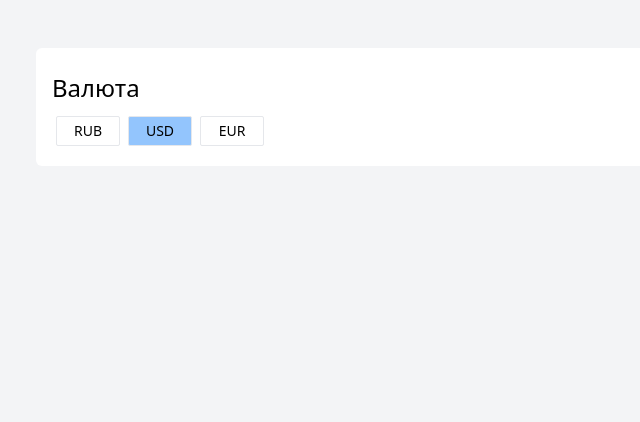
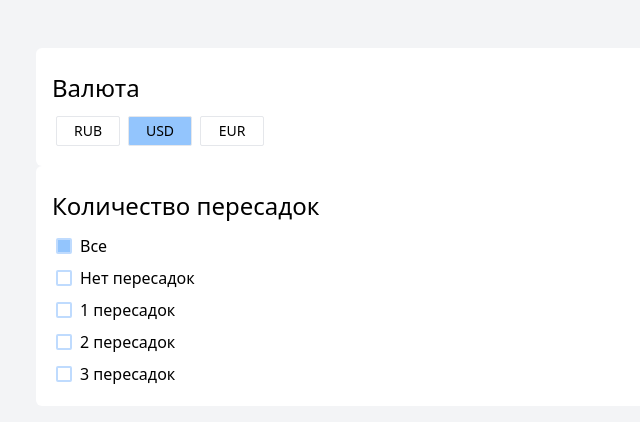
Before and after one commit to crawraps/tickets-task, a React (Create React App) app: page / in a window 1280 px wide. Shown: the top 422 px of the page, without its empty margins (0-640 px from the left). Built offline with nearby package versions, Linux system fonts and the light colour scheme.

Commit message:
Add transfer checkboxes

```diff
--- a/src/App.tsx
+++ b/src/App.tsx
@@ -1,6 +1,7 @@
 import React from 'react'
 import { CurrencyButton } from './components/CurrencyButton'
 import InfoBlock from './components/InfoBlock'
+import TransferCheckbox from './components/TransferCheckbox'
 
 export default function App(): JSX.Element {
   return (
@@ -11,6 +12,13 @@ export default function App(): JSX.Element {
           <CurrencyButton type='usd' />
           <CurrencyButton type='eur' />
         </InfoBlock>
+        <InfoBlock heading='Количество пересадок' column>
+          <TransferCheckbox transfersNum='all' />
+          <TransferCheckbox transfersNum={0} />
+          <TransferCheckbox transfersNum={1} />
+          <TransferCheckbox transfersNum={2} />
+          <TransferCheckbox transfersNum={3} />
+        </InfoBlock>
       </div>
     </div>
   )
--- a/src/app/reducer.ts
+++ b/src/app/reducer.ts
@@ -29,7 +29,7 @@ export default function reducer(
       const transfers = [...state.transfers]
       transfers[action.payload] = !transfers[action.payload]
       return { ...state, transfers: transfers }
-    case 'setAllTransfers':
+    case 'setAllTransfersFalse':
       return { ...state, transfers: Array(state.transfers.length).fill(false) }
     default:
       return state
@@ -45,6 +45,6 @@ export function setCurrency(currency: Currency): AnyAction {
 export function toggleTransfer(number: number): AnyAction {
   return { type: 'toggleTransfer', payload: number }
 }
-export function setAllTransfers(): AnyAction {
-  return { type: 'setAllTransfer' }
+export function setAllTransfersFalse(): AnyAction {
+  return { type: 'setAllTransfersFalse' }
 }
--- a/src/components/InfoBlock.tsx
+++ b/src/components/InfoBlock.tsx
@@ -3,13 +3,18 @@ import React from 'react'
 interface Props {
   heading: string
   children: JSX.Element | JSX.Element[]
+  column?: boolean
 }
 
-export default function InfoBlock({ heading, children }: Props): JSX.Element {
+export default function InfoBlock({
+  heading,
+  children,
+  column,
+}: Props): JSX.Element {
   return (
     <div className='flex flex-col bg-white rounded-md p-4'>
       <h1>{heading}</h1>
-      <div className='flex'>{children}</div>
+      <div className={`flex ${column ? 'flex-col' : ''}`}>{children}</div>
     </div>
   )
 }
--- /dev/null
+++ b/src/components/TransferCheckbox.tsx
@@ -0,0 +1,53 @@
+import React, { ChangeEvent } from 'react'
+import { useAppDispatch, useAppSelector } from '../app/hooks'
+import { setAllTransfersFalse, toggleTransfer } from '../app/reducer'
+
+interface Props {
+  transfersNum: number | 'all'
+}
+
+export default function TransferCheckbox({ transfersNum }: Props): JSX.Element {
+  const dispatch = useAppDispatch()
+  const transfers = useAppSelector(state => state.reducer.transfers)
+
+  const isChecked: boolean = React.useMemo(() => {
+    if (!transfers.reduce((p, n) => p || n, false) && transfersNum === 'all')
+      return true
+    if (transfersNum !== 'all' && transfers[transfersNum]) return true
+    return false
+  }, [transfers, transfersNum])
+
+  const label: string = React.useMemo(() => {
+    if (transfersNum === 'all') return 'Все'
+    if (transfersNum === 0) return 'Нет пересадок'
+    return `${transfersNum} пересадок`
+  }, [transfersNum])
+
+  const chancheHandler = React.useCallback(
+    (event: ChangeEvent<HTMLInputElement>) => {
+      if (transfersNum === 'all') return dispatch(setAllTransfersFalse())
+      return dispatch(toggleTransfer(transfersNum))
+    },
+    [transfersNum]
+  )
+
+  return (
+    <div className='flex p-1'>
+      <label
+        className={`before:content-[' '] before:block before:w-4 before:h-4 before:mr-2 flex items-center before:border-2 before:border-blue-200 before:rounded-sm before:hover:bg-blue-50 cursor-pointer ${
+          isChecked ? 'before:bg-blue-300 hover:before:bg-blue-300' : ''
+        }`}
+        htmlFor={`transfer-checkbox-${transfersNum}`}
+      >
+        {label}
+      </label>
+      <input
+        className='hidden'
+        type='checkbox'
+        id={`transfer-checkbox-${transfersNum}`}
+        checked={isChecked}
+        onChange={chancheHandler}
+      />
+    </div>
+  )
+}
```
